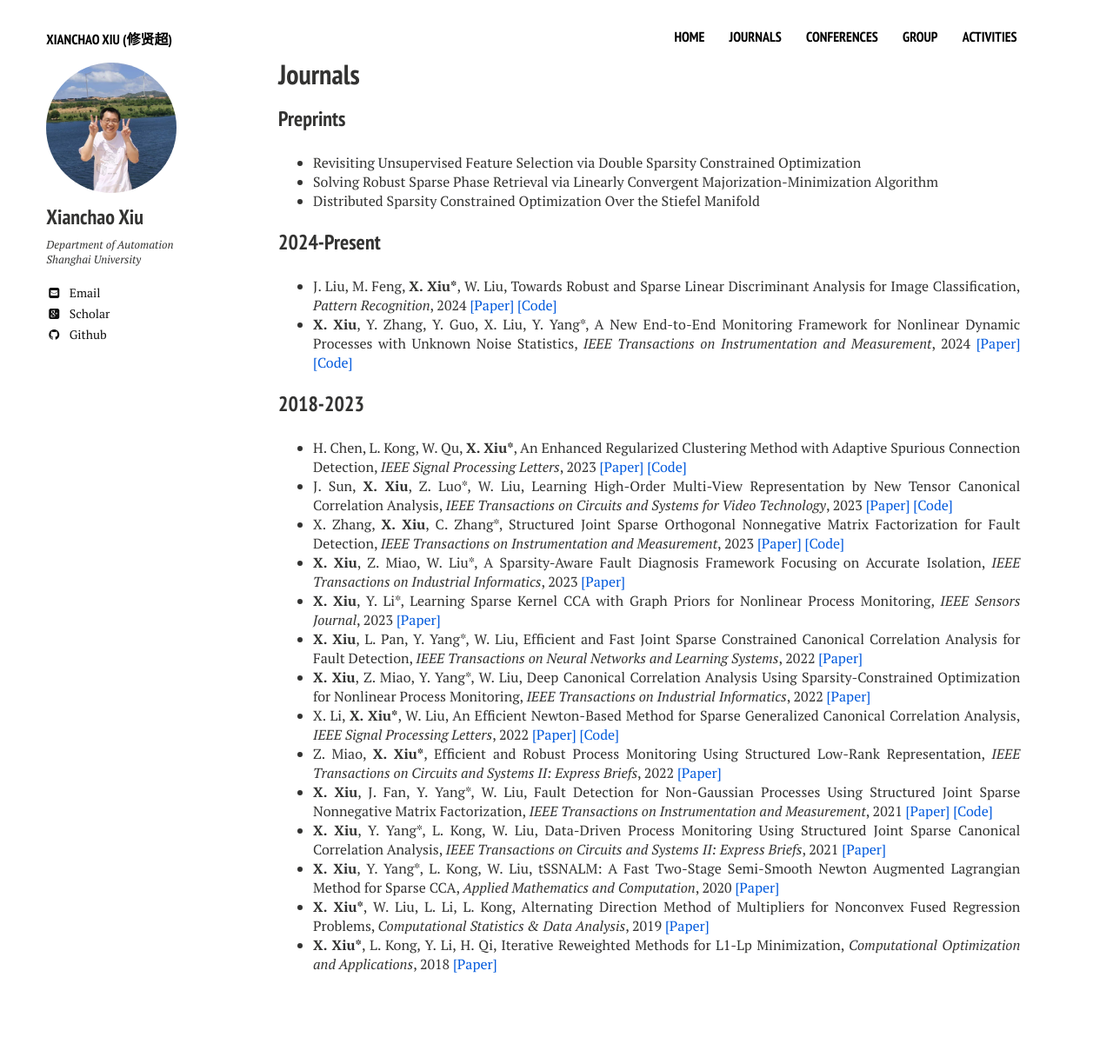
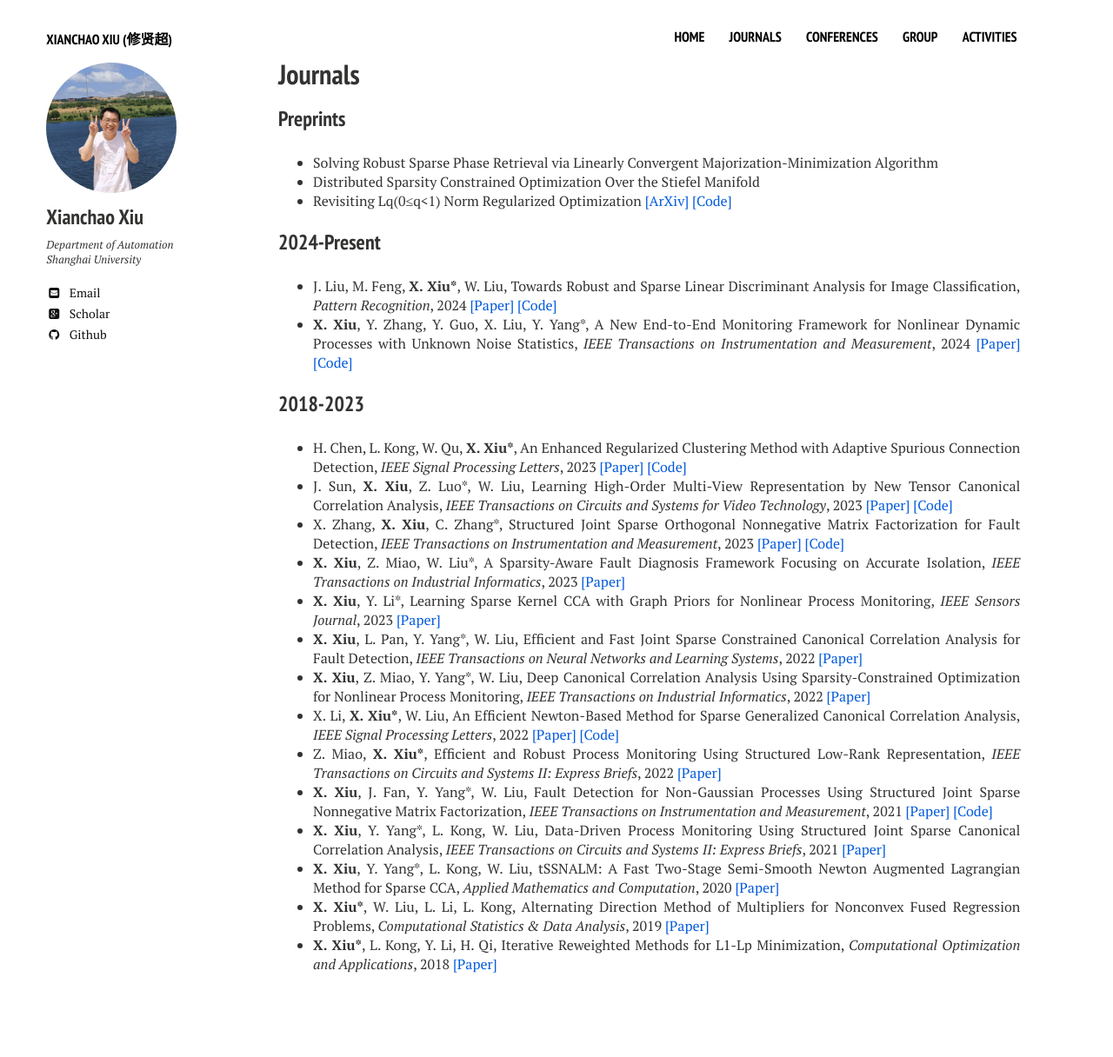
Before and after one commit to xianchaoxiu/xianchaoxiu.github.io, a Jekyll site: the page built from journals/index.md, in a window 1280 px wide. Shown: the whole page at 87% size. Built offline with Jekyll 4.4.1, drawn with Linux system fonts in a browser that asks for light colours; nearby versions of some CDN libraries.

Commit message:
Update index.md

```diff
--- a/journals/index.md
+++ b/journals/index.md
@@ -8,9 +8,9 @@ share: false
 ---
 
 ### Preprints
-* Revisiting Unsupervised Feature Selection via Double Sparsity Constrained Optimization <br>
 * Solving Robust Sparse Phase Retrieval via Linearly Convergent Majorization-Minimization Algorithm <br>
 * Distributed Sparsity Constrained Optimization Over the Stiefel Manifold	<br>
+* Revisiting Lq(0≤q<1) Norm Regularized Optimization <a href="https://arxiv.org/abs/2306.14394" class="textlink" target="_blank">[ArXiv]</a> <a href="https://github.com/ShenglongZhou/PSNP" class="textlink" target="_blank">[Code]</a> <br>
 
 ### 2024-Present
 * J. Liu, M. Feng, <b>X. Xiu*</b>, W. Liu, Towards Robust and Sparse Linear Discriminant Analysis for Image Classification, <i>Pattern Recognition</i>, 2024 <a href="https://www.sciencedirect.com/science/article/pii/S0031320324002632" class="textlink" target="_blank">[Paper]</a> <a href="https://github.com/EMXlight/RSLDAplus" class="textlink" target="_blank">[Code]</a> <br>
```
